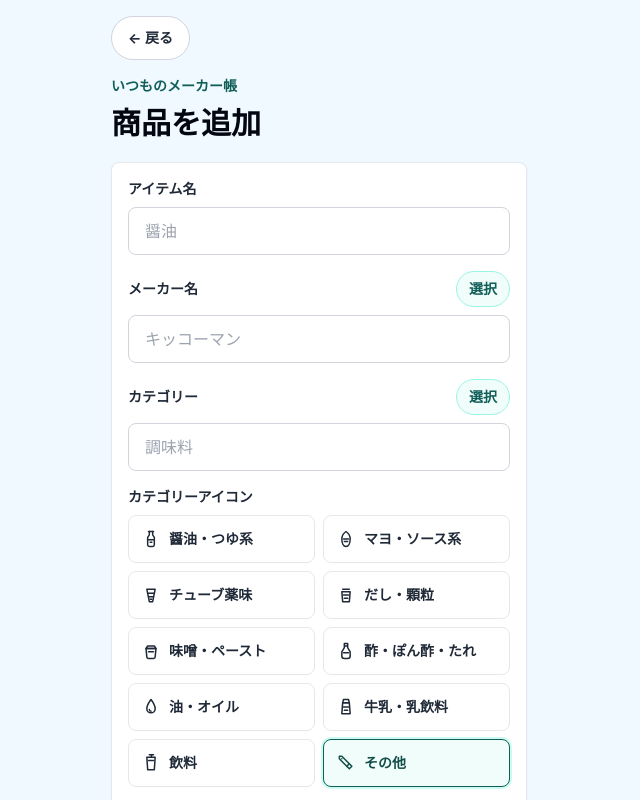
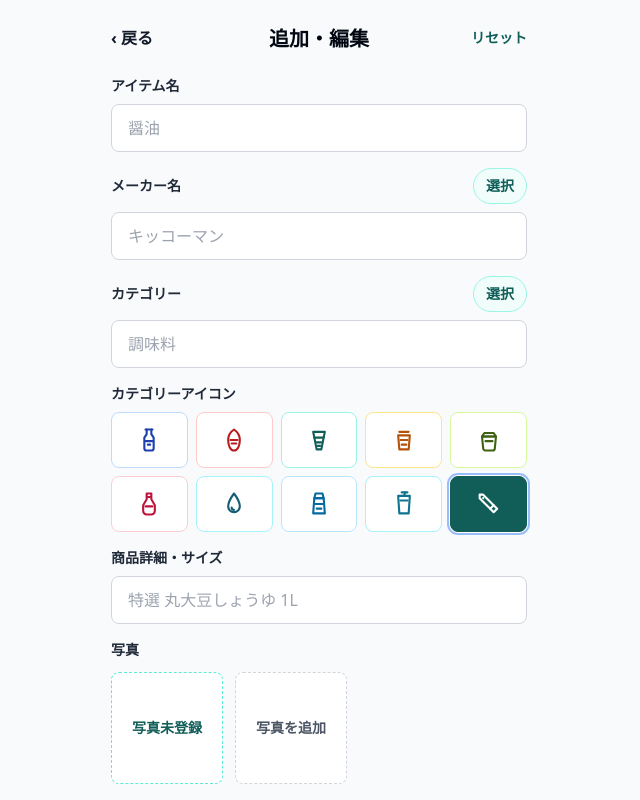
Before and after one commit to 202510-aw-yamaki/pocket-maker-note, a React (Vite) app: page / in a window 1280 px wide. Both pictures are taken after typing "Sample" into the empty fields and a click on the button "追加". Shown: the top 800 px of the page, without its empty margins (321-961 px from the left). Built offline with nearby package versions, Linux system fonts and the light colour scheme.

Commit message:
feat: 追加編集をアイコンのみ選択に寄せる

```diff
--- a/src/components/CategoryIconPicker.tsx
+++ b/src/components/CategoryIconPicker.tsx
@@ -1,6 +1,7 @@
 import {
   categoryIconTemplates,
   defaultCategoryIconKey,
+  getCategoryIconTone,
   getCategoryIconTemplate
 } from "../data/categoryIconTemplates";
 import type { CategoryIconKey } from "../types/CategoryIconKey";
@@ -23,9 +24,10 @@ export default function CategoryIconPicker({
       <legend className="text-sm font-bold text-gray-800">
         カテゴリーアイコン
       </legend>
-      <div className="grid grid-cols-2 gap-2">
+      <div className="grid grid-cols-5 gap-2">
         {categoryIconTemplates.map((template) => {
           const isSelected = template.key === selectedIconKey;
+          const tone = getCategoryIconTone(template.key);
 
           return (
             <button
@@ -34,16 +36,14 @@ export default function CategoryIconPicker({
               aria-label={`${template.label}: ${template.hint}`}
               aria-pressed={isSelected}
               onClick={() => onChange(template.key)}
-              className={`min-h-12 rounded-lg border px-3 py-2 text-left transition ${
+              title={template.label}
+              className={`flex h-14 items-center justify-center rounded-lg border transition ${
                 isSelected
-                  ? "border-teal-800 bg-teal-50 text-teal-900 ring-2 ring-teal-100"
-                  : "border-gray-200 bg-white text-gray-800"
+                  ? `${tone.tileSelected} ring-2 ring-offset-1`
+                  : tone.tileUnselected
               }`}
             >
-              <span className="flex items-center gap-2 text-sm font-bold leading-5">
-                <CategoryIcon iconKey={template.key} className="h-5 w-5" />
-                <span>{template.label}</span>
-              </span>
+              <CategoryIcon iconKey={template.key} className="h-7 w-7" />
             </button>
           );
         })}
--- a/src/components/PhotoInput.tsx
+++ b/src/components/PhotoInput.tsx
@@ -3,6 +3,7 @@ import { useState } from "react";
 type PhotoInputProps = {
   value: string;
   onChange: (value: string) => void;
+  variant?: "default" | "compact";
 };
 
 const maxSourceBytes = 12 * 1024 * 1024;
@@ -56,9 +57,14 @@ const resizeImageFile = (file: File) => {
   });
 };
 
-export default function PhotoInput({ value, onChange }: PhotoInputProps) {
+export default function PhotoInput({
+  value,
+  onChange,
+  variant = "default"
+}: PhotoInputProps) {
   const [errorMessage, setErrorMessage] = useState("");
   const [isReading, setIsReading] = useState(false);
+  const isCompact = variant === "compact";
 
   const handleFileChange = async (file: File | undefined) => {
     if (!file) {
@@ -82,7 +88,12 @@ export default function PhotoInput({ value, onChange }: PhotoInputProps) {
   return (
     <div className="space-y-3">
       <span className="block text-sm font-bold text-gray-800">写真</span>
-      <div className="flex aspect-[4/3] w-full items-center justify-center overflow-hidden rounded-lg border border-dashed border-teal-300 bg-teal-50 text-sm font-bold text-teal-800">
+      <div className={isCompact ? "flex gap-3" : "space-y-3"}>
+        <div
+          className={`flex items-center justify-center overflow-hidden rounded-lg border border-dashed border-teal-300 bg-white text-sm font-bold text-teal-800 ${
+            isCompact ? "h-28 w-28" : "aspect-[4/3] w-full"
+          }`}
+        >
           {value ? (
             <img
               src={value}
@@ -90,12 +101,15 @@ export default function PhotoInput({ value, onChange }: PhotoInputProps) {
               className="h-full w-full object-cover"
             />
           ) : (
-          <span>写真未登録</span>
+            <span className="px-2 text-center">写真未登録</span>
           )}
         </div>
-      <div className="flex flex-wrap gap-2">
-        <label className="inline-flex min-h-11 cursor-pointer items-center rounded-full bg-teal-800 px-4 text-sm font-bold text-white">
-          {isReading ? "処理中" : "写真を撮る"}
+        <label
+          className={`inline-flex cursor-pointer items-center justify-center rounded-lg border border-dashed border-gray-300 bg-white text-sm font-bold text-gray-600 ${
+            isCompact ? "h-28 w-28" : "min-h-11 px-4"
+          }`}
+        >
+          {isReading ? "処理中" : isCompact ? "写真を追加" : "写真を撮る"}
           <input
             type="file"
             accept="image/*"
@@ -108,6 +122,8 @@ export default function PhotoInput({ value, onChange }: PhotoInputProps) {
             }}
           />
         </label>
+      </div>
+      <div className="flex flex-wrap gap-2">
         {value ? (
           <button
             type="button"
--- a/src/pages/ItemFormPage.tsx
+++ b/src/pages/ItemFormPage.tsx
@@ -193,6 +193,12 @@ export default function ItemFormPage({
     }));
   };
 
+  const resetInput = () => {
+    setInput(createInitialInput(initialItem));
+    setHasManualCategoryIcon(false);
+    setErrorMessage("");
+  };
+
   const handleSubmit = async (event: FormEvent<HTMLFormElement>) => {
     event.preventDefault();
     const requiredFields = [
@@ -221,33 +227,36 @@ export default function ItemFormPage({
   };
 
   return (
-    <main className="min-h-screen bg-sky-50 text-gray-950">
+    <main className="min-h-screen bg-slate-50 text-gray-950">
       <div className="mx-auto flex min-h-screen w-full max-w-md flex-col px-4 pb-6 pt-4">
-        <button
-          type="button"
-          onClick={onBack}
-          className="mb-4 min-h-11 self-start rounded-full border border-gray-300 bg-white px-4 text-sm font-bold text-gray-800"
-        >
-          ← 戻る
-        </button>
+        <header className="mb-4 grid min-h-11 grid-cols-[4.5rem_1fr_4.5rem] items-center gap-2">
+          <button
+            type="button"
+            onClick={onBack}
+            className="justify-self-start text-base font-bold text-gray-900"
+          >
+            ‹ 戻る
+          </button>
+          <h1 className="text-center text-xl font-bold leading-tight">
+            {mode === "add" ? "追加・編集" : "追加・編集"}
+          </h1>
+          <button
+            type="button"
+            onClick={resetInput}
+            className="justify-self-end text-sm font-bold text-teal-800"
+          >
+            リセット
+          </button>
+        </header>
 
         <form className="space-y-5" onSubmit={handleSubmit}>
-          <header>
-            <p className="text-sm font-bold text-teal-800">
-              いつものメーカー帳
-            </p>
-            <h1 className="mt-2 text-3xl font-bold leading-tight">
-              {mode === "add" ? "商品を追加" : "商品を編集"}
-            </h1>
-          </header>
-
           {errorMessage ? (
             <p className="rounded-lg border border-red-200 bg-red-50 p-4 text-red-800">
               {errorMessage}
             </p>
           ) : null}
 
-          <div className="space-y-4 rounded-lg border border-gray-200 bg-white p-4 shadow-sm">
+          <div className="space-y-4">
             <label className="block space-y-2">
               <span className="block text-sm font-bold text-gray-800">
                 アイテム名
@@ -318,6 +327,7 @@ export default function ItemFormPage({
             <PhotoInput
               value={input.photoDataUrl}
               onChange={(value) => updateField("photoDataUrl", value)}
+              variant="compact"
             />
 
             <label className="block space-y-2">
```
Lines whose indentation alone changed are shown as unchanged.
